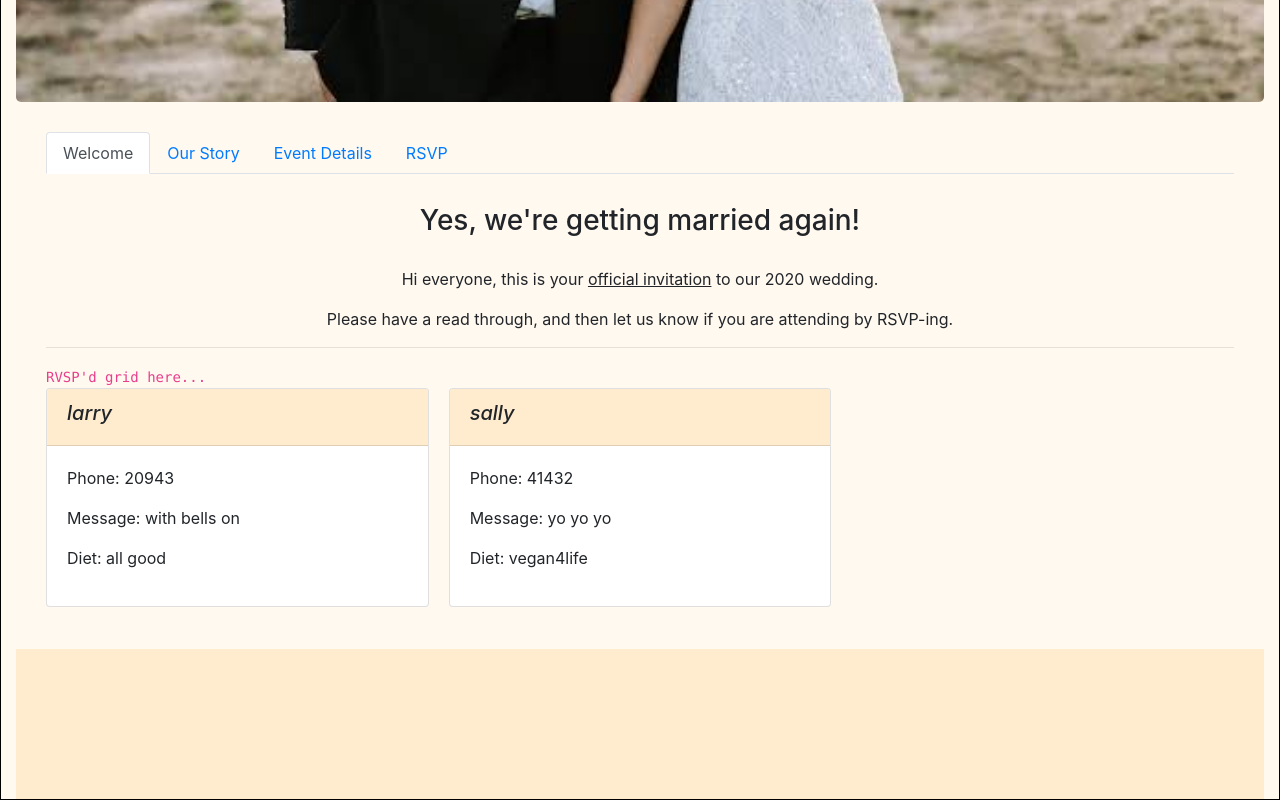
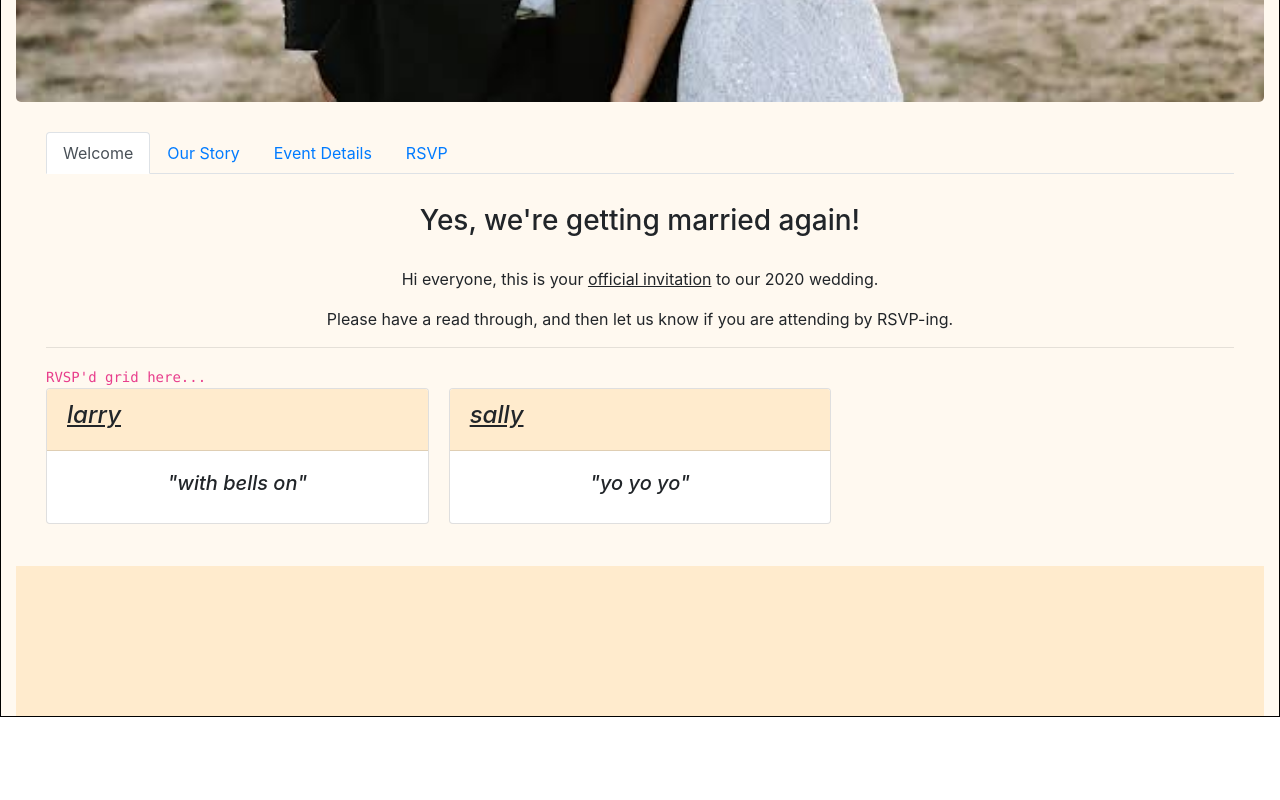
Before and after one commit to NickPea/ReactTemplate, a React (Create React App) app in the folder reacttemplate/: page /testing in a window 1280 px wide. Shown: the part 701-1501 px from the top of the page. After the commit the page ends 1418 px from the top, so only its background shows below. Built offline with nearby package versions, Linux system fonts and the light colour scheme.

Commit message:
fixed up the ourwedding context container to hold useState and useContext just to pass down the state and a function the triggeres setState for that container. Note to self... CONTEXTS MUST BE PAIR WITH STATE!!!

```diff
--- a/reacttemplate/src/components/reply.js
+++ b/reacttemplate/src/components/reply.js
@@ -6,15 +6,19 @@ export default function Reply({ name, phone, message, diet }) {
     <div>
       <Card>
         <Card.Header style={{ backgroundColor: "blanchedalmond" }}>
-          <h5>
-            <i>{name}</i>
-          </h5>
+          <h4>
+            <u>
+              <i>{name}</i>
+            </u>
+          </h4>
         </Card.Header>
         <Card.Body>
           <Card.Text>
-            {phone ? <p>Phone: {phone}</p> : null}
-            {message ? <p>Message: {message}</p> : null}
-            {diet ? <p>Diet: {diet}</p> : null}
+            {message ? (
+              <h5 style={{ textAlign: "center" }}>
+                <i>"{message}"</i>
+              </h5>
+            ) : null}
           </Card.Text>
         </Card.Body>
       </Card>
--- a/reacttemplate/src/components/rsvp.js
+++ b/reacttemplate/src/components/rsvp.js
@@ -1,6 +1,9 @@
-import React, { useState } from "react";
+import React, { useState, useContext } from "react";
+
 import { Form, Button, Card, Nav } from "react-bootstrap";
 import { useSpring, animated, config } from "react-spring";
+
+import { OurWeddingContext } from "../context/ourweddingservice";
 
 function RSVP() {
   //toggles diet requirements input on check
@@ -50,14 +53,17 @@ function RSVP() {
     }
   });
 
+  //page context
+  const weddingContext = useContext(OurWeddingContext);
+
   //handles form submission and activates react-bootstrap
   //validation messages if needed
   const [isValidated, setisValidated] = useState(false);
   const handleSubmit = e => {
+    e.preventDefault();
+    e.stopPropagation();
     const form = e.currentTarget;
     if (form.checkValidity() === false) {
-      e.preventDefault();
-      e.stopPropagation();
       setisValidated(true);
     } else {
       console.log(`
@@ -66,6 +72,14 @@ function RSVP() {
         message ${formData.message}
         diet: ${formData.diet}
       `);
+      weddingContext.addRsvpd(formData);
+      console.log(weddingContext.rsvpd);
+      setFormData({
+        name: "",
+        phone: "",
+        message: "",
+        diet: ""
+      });
       //create a toast eventually
       //clear all form state
       //redirect to first tab
@@ -162,6 +176,10 @@ function RSVP() {
                   value={formData.message}
                   onChange={handleChange}
                 />
+                <Form.Text>
+                  Note: This message will be displayed on the welcome page if
+                  you are attending.
+                </Form.Text>
               </Form.Group>
 
               {/* special dietary requirments--> */}
--- a/reacttemplate/src/context/ourweddingservice.js
+++ b/reacttemplate/src/context/ourweddingservice.js
@@ -1,23 +1,36 @@
-import React from 'react';
+import React, { useState } from "react";
 
 export const OurWeddingContext = React.createContext({
+  //default values
   rsvpd: [],
-    getRsvpd: ()=>{}
-})
-
+  addRsvpd: () => {}
+});
 
 export function OurWeddingService(props) {
+  const [rsvpd, setRsvpd] = useState([
+    {
+      name: "larry",
+      phone: "20943",
+      message: "with bells on",
+      diet: "all good"
+    },
+    {
+      name: "sally",
+      phone: "41432",
+      message: "yo yo yo",
+      diet: "vegan4life"
+    }
+  ]);
+
+  const addRsvpd = newRsvp => {
+    setRsvpd([...rsvpd, newRsvp]);
+  };
+
   return (
     <>
-            <OurWeddingContext.Provider
-            value={{
-                rsvpd: [
-                    {name: 'larry', phone: '20943', message: 'with bells on', diet: 'all good'},
-                    {name: 'sally', phone: '41432', message: 'yo yo yo', diet: 'vegan4life'}
-                ]
-            }}>
+      <OurWeddingContext.Provider value={{ rsvpd, addRsvpd }}>
         {props.children}
       </OurWeddingContext.Provider>
     </>
-    )
+  );
 }
--- a/reacttemplate/src/pages/ourwedding.js
+++ b/reacttemplate/src/pages/ourwedding.js
@@ -61,8 +61,9 @@ function OurWedding() {
                     <div>
                       <code>RVSP'd grid here...</code>
                       <CardColumns>
-                        {weddingContext.rsvpd.map(value => (
+                        {weddingContext.rsvpd.map((value, index) => (
                           <Reply
+                            key={index}
                             name={value.name}
                             phone={value.phone}
                             message={value.message}
```
Lines whose indentation alone changed are shown as unchanged.
